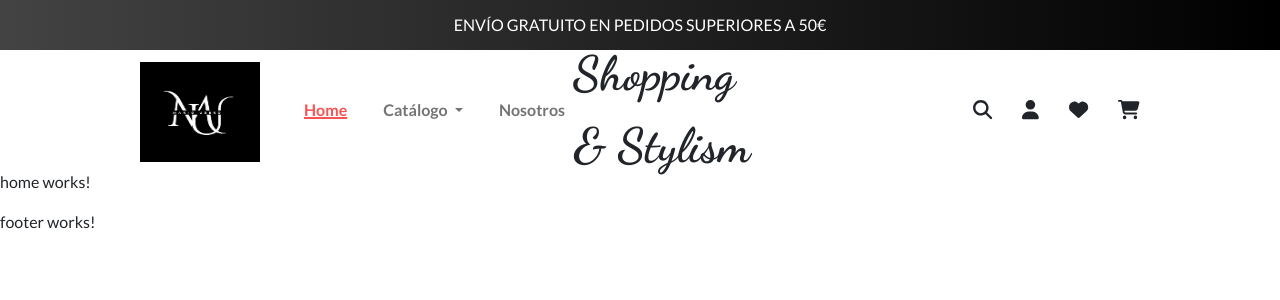
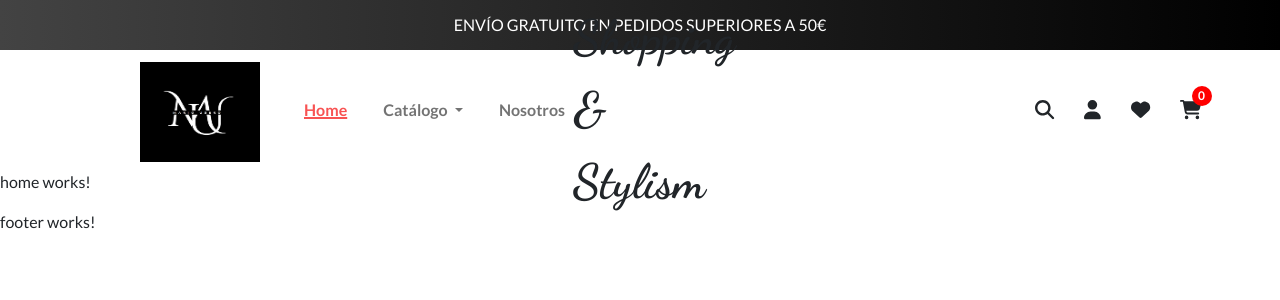
Before and after one commit to mariousero/Practica_Angular, an Angular app: page / in a window 1280 px wide. Shown: the top 300 px of the page. Built offline with nearby package versions, Linux system fonts and the light colour scheme.

Commit message:
Añadido contador de articulos al carrito de la compra

```diff
--- a/src/app/shared/navbar/navbar.component.html
+++ b/src/app/shared/navbar/navbar.component.html
@@ -33,7 +33,10 @@
                 <fa-icon id="search" [icon]="faMagnifyingGlass"></fa-icon>
                 <fa-icon id="user" [icon]="faUser"></fa-icon>
                 <fa-icon id="like" [icon]="faHeart"></fa-icon>
-                <fa-icon id="cart" [icon]="faCartShopping"></fa-icon>
+                <div class="shopping-cart">
+                    <fa-icon id="cart" [icon]="faCartShopping"></fa-icon>
+                    <span id="cart-count">0</span>
+                </div>
             </div>
         </div>
     </div>
--- a/src/app/shared/navbar/navbar.component.scss
+++ b/src/app/shared/navbar/navbar.component.scss
@@ -37,7 +37,7 @@
         margin: 0 auto;
         font-family: 'Dancing Script', cursive;
         font-size: 3rem;
-        padding-right: 220px;
+        padding-right: 300px;
     }
 
     .nav-bar-icons{
@@ -63,9 +63,29 @@
             }
         }
 
-        #cart{
-            &:hover{
-                color: #08c822;
+        .shopping-cart{
+            position: relative;
+            display: inline-block;
+
+            #cart{
+                &:hover{
+                    color: #08c822;
+                }
+            }
+
+            #cart-count{
+                position: absolute;
+                top: -10px;
+                right: -10px;
+                background-color: red;
+                color: white;
+                font-size: 12px;
+                font-weight: 700;
+                border-radius: 50%;
+                width: 20px;
+                height: 20px;
+                line-height: 20px;
+                padding-left: 6px;
             }
         }
     }
```
